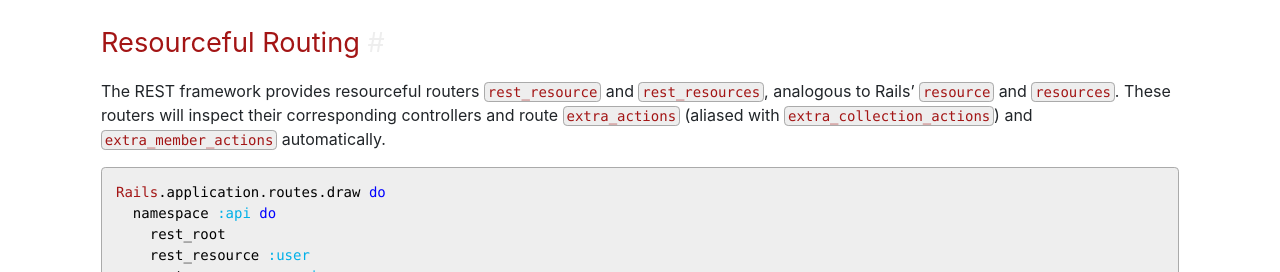
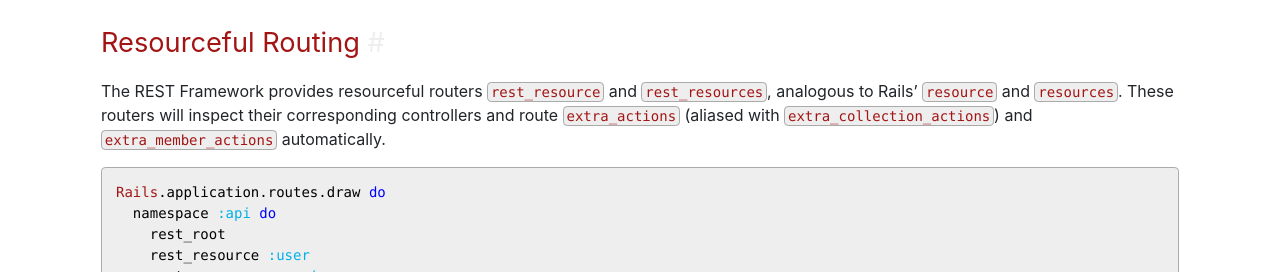
Before and after one commit to gregschmit/rails-rest-framework, a Jekyll site: the page built from docs/_guide/routers.md, in a window 1280 px wide. Shown: the part 1512-1784 px from the top of the page. Built offline with Jekyll 4.4.1, drawn with Linux system fonts in a browser that asks for light colours; nearby versions of some CDN libraries.

Commit message:
Adjust documentation.

```diff
--- a/docs/_guide/routers.md
+++ b/docs/_guide/routers.md
@@ -76,7 +76,7 @@ end
 
 ## Resourceful Routing
 
-The REST framework provides resourceful routers `rest_resource` and `rest_resources`, analogous to
+The REST Framework provides resourceful routers `rest_resource` and `rest_resources`, analogous to
 Rails' `resource` and `resources`. These routers will inspect their corresponding controllers and
 route `extra_actions` (aliased with `extra_collection_actions`) and `extra_member_actions`
 automatically.
```
Also changed, not shown: docs/_guide/controller_mixins.md (+1 -1 lines).
